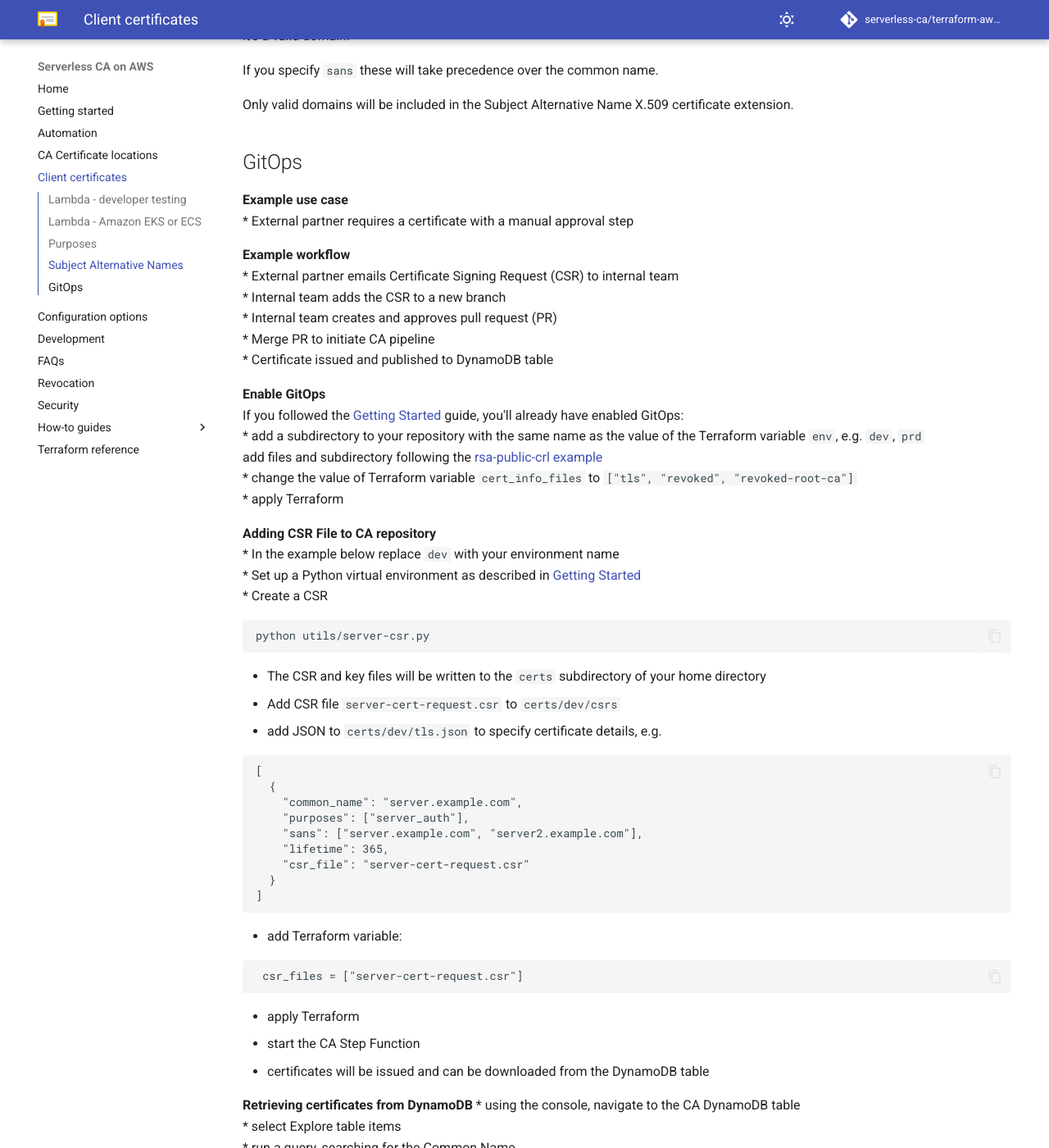
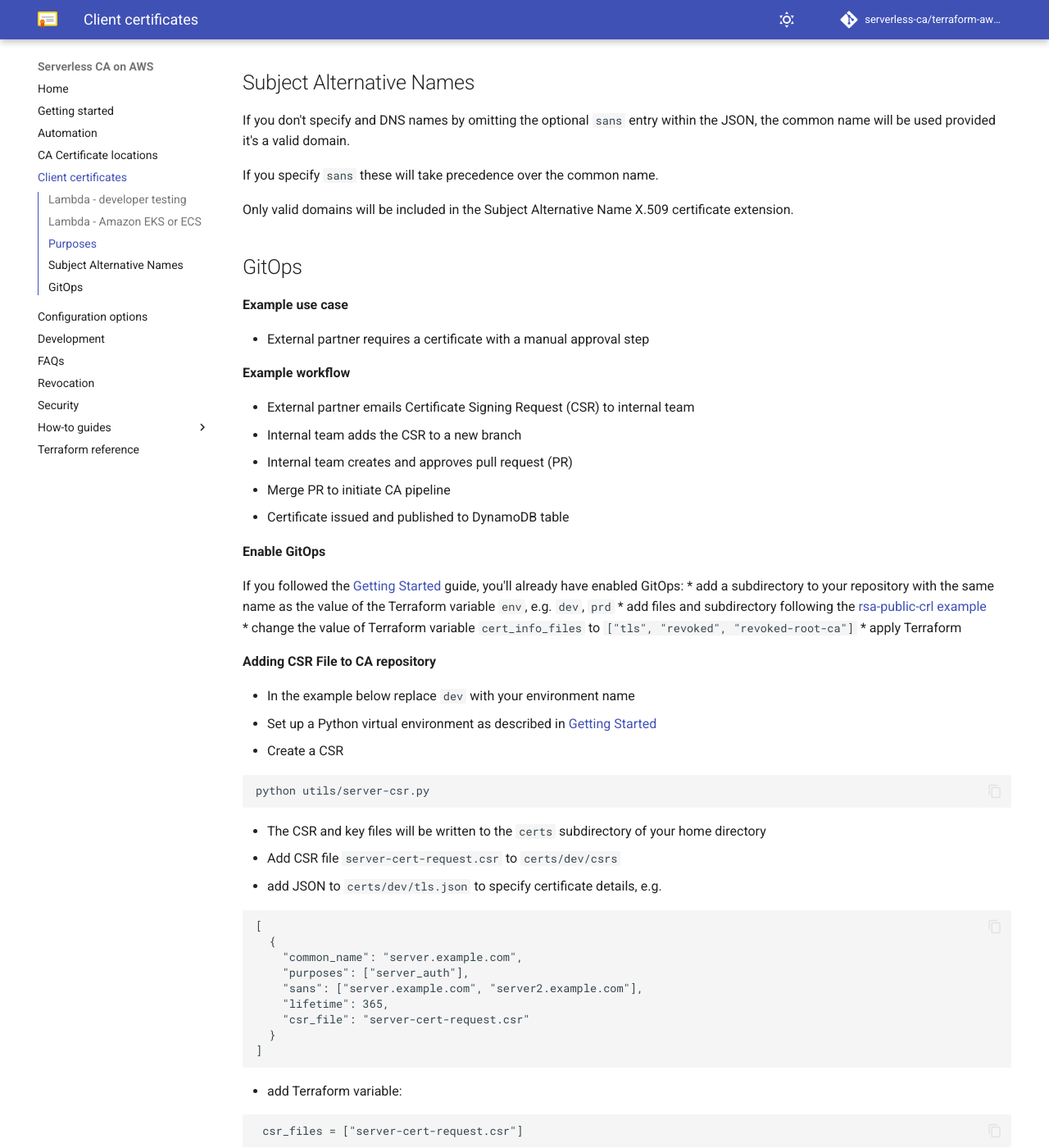
Before and after one commit to serverless-ca/terraform-aws-ca, an MkDocs documentation site: the page built from docs/client-certificates.md, in a window 1280 px wide and 1400 px high, scrolled down 1440 px. Shown: the whole window at 82% size. Built offline with MkDocs 1.6.1 and Material for MkDocs 9.7.7, drawn with Linux system fonts in a browser that asks for light colours; comment, search, counter and statistics services are not loaded; some of the changed text lies outside the part shown.

Commit message:
Format documentation

````diff
--- a/docs/client-certificates.md
+++ b/docs/client-certificates.md
@@ -1,15 +1,18 @@
 # Client Certificates
 
 There are two methods available for requesting and issuing client certificates:
+
 * **Lambda** - certificates requested and issued by invoking a Lambda function
 * **GitOps** - certificates requested and issued via a GitOps workflow
 
 ## Lambda - developer testing
 
 **Example use case - developer testing**
+
 * A developer wishes to test mutual TLS from a laptop
 
 **Approach - developer testing**
+
 * Follow instructions at the end of [GettingStarted](getting-started.md)
 * Developer needs an IAM role with permissions to invoke the CA TLS Lambda function
 * Protect your private keys, e.g. on Linux / MacOS:
@@ -21,9 +24,11 @@ chmod 600 ~/certs/client-cert-key.pem
 ## Lambda - Amazon EKS or ECS
 
 **Example use case - Amazon EKS / ECS**
+
 * Client certificates for containers in Amazon EKS / ECS / Fargate
 
 **Approach - Amazon ECS / EKS**
+
 * Create a Sidecar container based on [client-cert.py](https://github.com/serverless-ca/terraform-aws-ca/blob/main/utils/client-cert.py)
 * Requires role with permissions to invoke the CA TLS Lambda function
 * Certificate, CA bundle and private key should be written to e.g. `/certs` with locked-down folder permissions
@@ -54,10 +59,13 @@ If you specify `sans` these will take precedence over the common name.
 Only valid domains will be included in the Subject Alternative Name X.509 certificate extension.
 
 ## GitOps
+
 **Example use case**
+
 * External partner requires a certificate with a manual approval step
 
 **Example workflow**
+
 * External partner emails Certificate Signing Request (CSR) to internal team
 * Internal team adds the CSR to a new branch
 * Internal team creates and approves pull request (PR)
@@ -65,13 +73,15 @@ Only valid domains will be included in the Subject Alternative Name X.509 certif
 * Certificate issued and published to DynamoDB table
 
 **Enable GitOps**
+
 If you followed the [Getting Started](getting-started.md) guide, you'll already have enabled GitOps:
 * add a subdirectory to your repository with the same name as the value of the Terraform variable `env`, e.g. `dev`, `prd`
-add files and subdirectory following the [rsa-public-crl example](https://github.com/serverless-ca/terraform-aws-ca/blob/main/examples/rsa-public-crl/README.md)
+* add files and subdirectory following the [rsa-public-crl example](https://github.com/serverless-ca/terraform-aws-ca/blob/main/examples/rsa-public-crl/README.md)
 * change the value of Terraform variable `cert_info_files` to  `["tls", "revoked", "revoked-root-ca"]`
 * apply Terraform
 
 **Adding CSR File to CA repository**
+
 * In the example below replace `dev` with your environment name
 * Set up a Python virtual environment as described in [Getting Started](getting-started.md)
 * Create a CSR
@@ -101,6 +111,7 @@ python utils/server-csr.py
 * certificates will be issued and can be downloaded from the DynamoDB table
 
 **Retrieving certificates from DynamoDB**
+
 * using the console, navigate to the CA DynamoDB table
 * select Explore table items
 * run a query, searching for the Common Name
@@ -113,6 +124,7 @@ python utils/server-csr.py
 * copy the certificate value, this is double Base64 encoded when viewed in the console
 
 **Decoding DynamoDB certificate (Linux / MacOS)**
+
 * Open terminal / command line
 * Overwrite placeholder with text from certificate field of DynamoDB item
 ```bash
@@ -120,9 +132,10 @@ echo CERT-TEXT-FROM-DYNAMODB-HERE | base64 --decode | base64 --decode > test-exa
 ```
 
 **Decoding DynamoDB certificate (Windows)**
+
 * Open Windows PowerShell ISE
 * Copy the script below into the editor
-* Overwrite placeholder with text from  certificate field of DynamoDB item
+* Overwrite placeholder with text from certificate field of DynamoDB item
 * Press Run
 ```PowerShell
 # PowerShell
````
